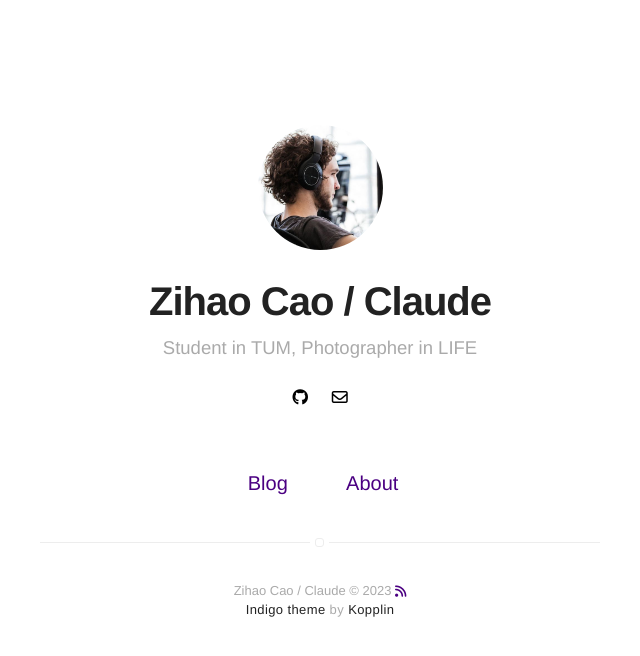
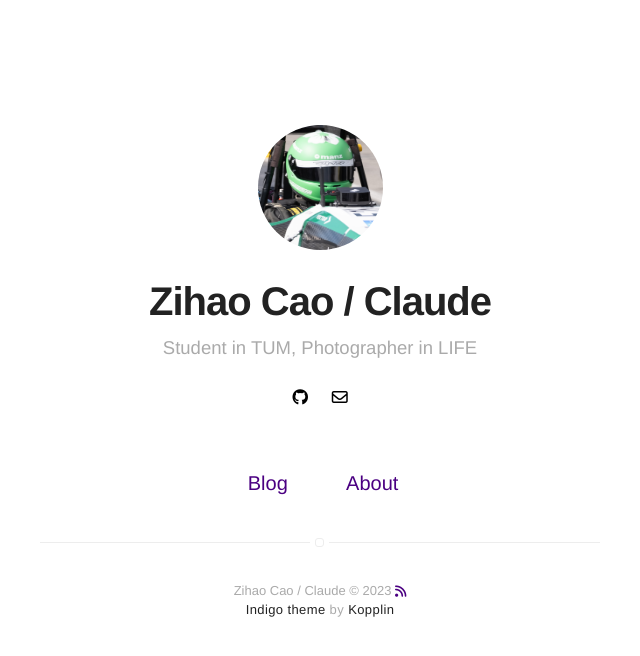
Before and after one commit to claude0318/claude0318.github.io, a Jekyll site: the page built from index.html, in a window 1280 px wide. Shown: the top 656 px of the page, without its empty margins (320-960 px from the left). Built offline with Jekyll 4.4.1, drawn with Linux system fonts in a browser that asks for light colours; nearby versions of some CDN libraries.

Commit message:
Update _config.yml

```diff
--- a/_config.yml
+++ b/_config.yml
@@ -8,7 +8,7 @@ bio: Student in TUM, Photographer in LIFE
 # if it's an external image, update below for true
 # better with square images
 external-image: false
-picture: assets/images/profile.jpg
+picture: assets/images/photo.png
 
 # your site color theme, true for dark theme,
 # false to light theme, auto to switch with system.
```
